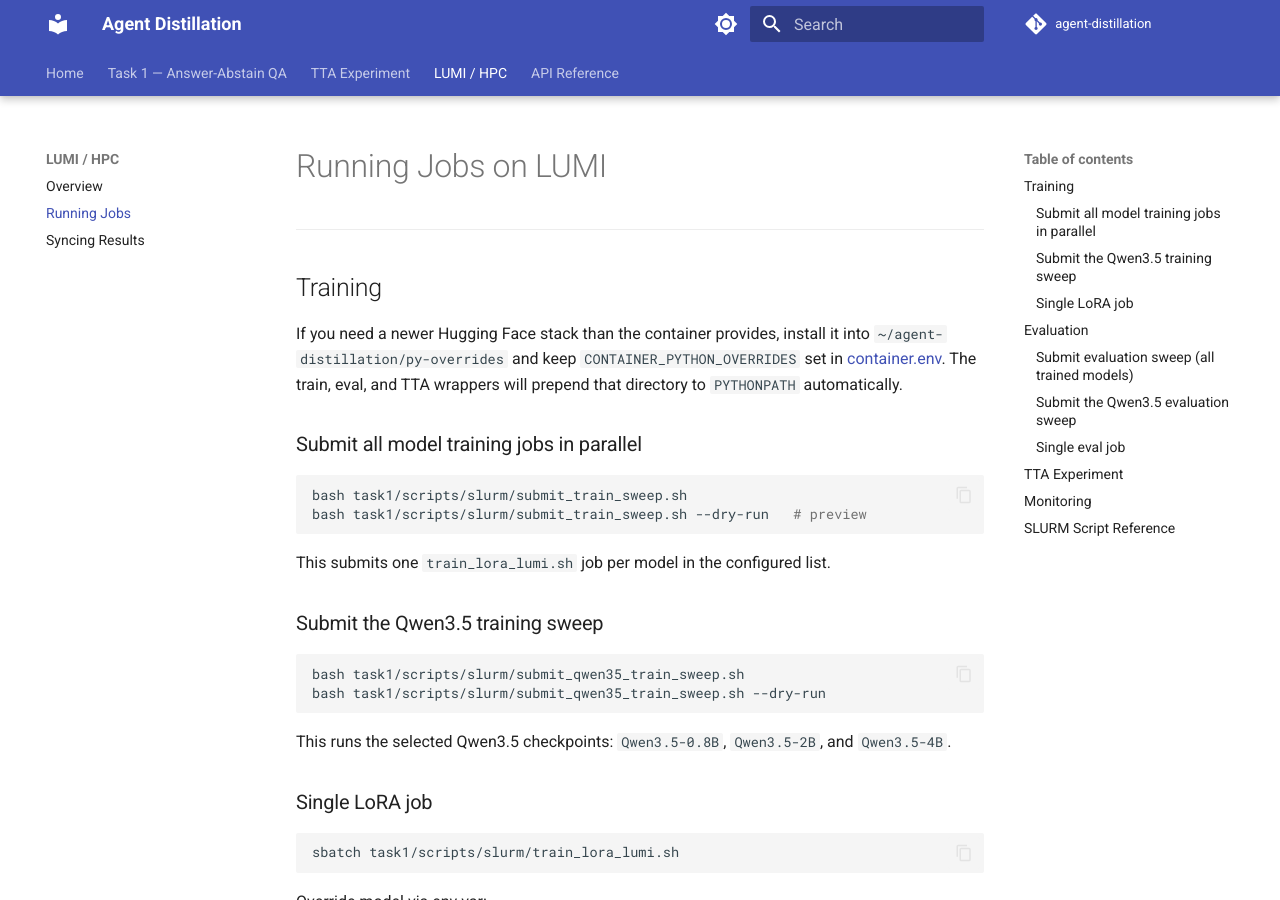
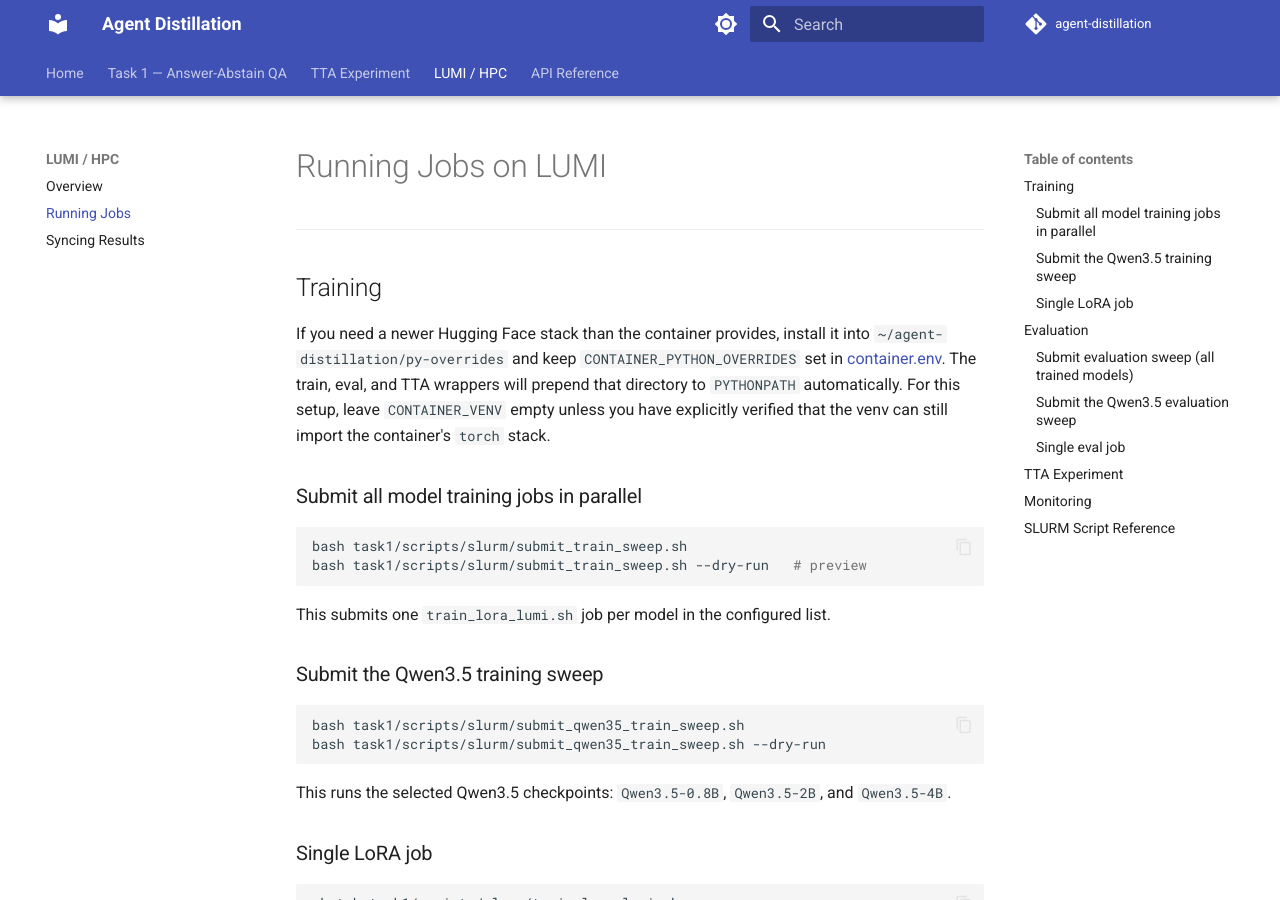
Before and after one commit to David-Ciz/agent-distillation, an MkDocs documentation site: the page built from docs/lumi/running_jobs.md, in a window 1280 px wide and 900 px high. Built offline with MkDocs 1.6.1 and Material for MkDocs 9.7.7, drawn with Linux system fonts in a browser that asks for light colours; comment, search, counter and statistics services are not loaded.

```diff
--- a/docs/lumi/running_jobs.md
+++ b/docs/lumi/running_jobs.md
@@ -9,6 +9,8 @@
 set in [container.env](/Users/davidciz/Work/agent-distillation/task1/scripts/slurm/container.env).
 The train, eval, and TTA wrappers will prepend that directory to `PYTHONPATH`
 automatically.
+For this setup, leave `CONTAINER_VENV` empty unless you have explicitly verified
+that the venv can still import the container's `torch` stack.
 
 ### Submit all model training jobs in parallel
 
```
Also changed, not shown: 1 other file.
